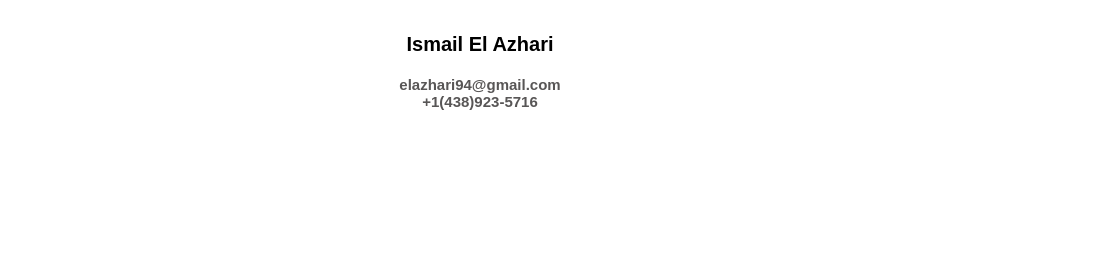
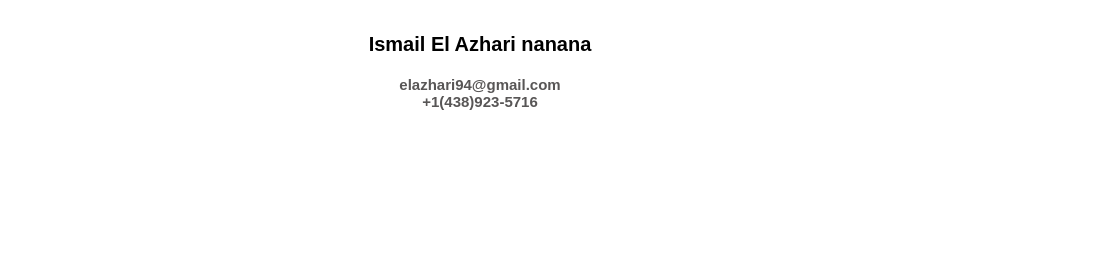
Before and after one commit to Ismail-El-Azhari/resume-website, a plain HTML site: page index.html in a window 1280 px wide. Shown: the top 280 px of the page, 160-1280 px from the left. Drawn offline with Linux system fonts and the light colour scheme.

Commit message:
Update index.html

```diff
--- a/index.html
+++ b/index.html
@@ -9,7 +9,7 @@
 
 </head>
 <body>
-  <p class="title">Ismail El Azhari </p>
+  <p class="title">Ismail El Azhari nanana </p>
   <div class="subTitle">elazhari94@gmail.com</div>
   <div class="subTitle">+1(438)923-5716</div>
   <div class="link">
```
